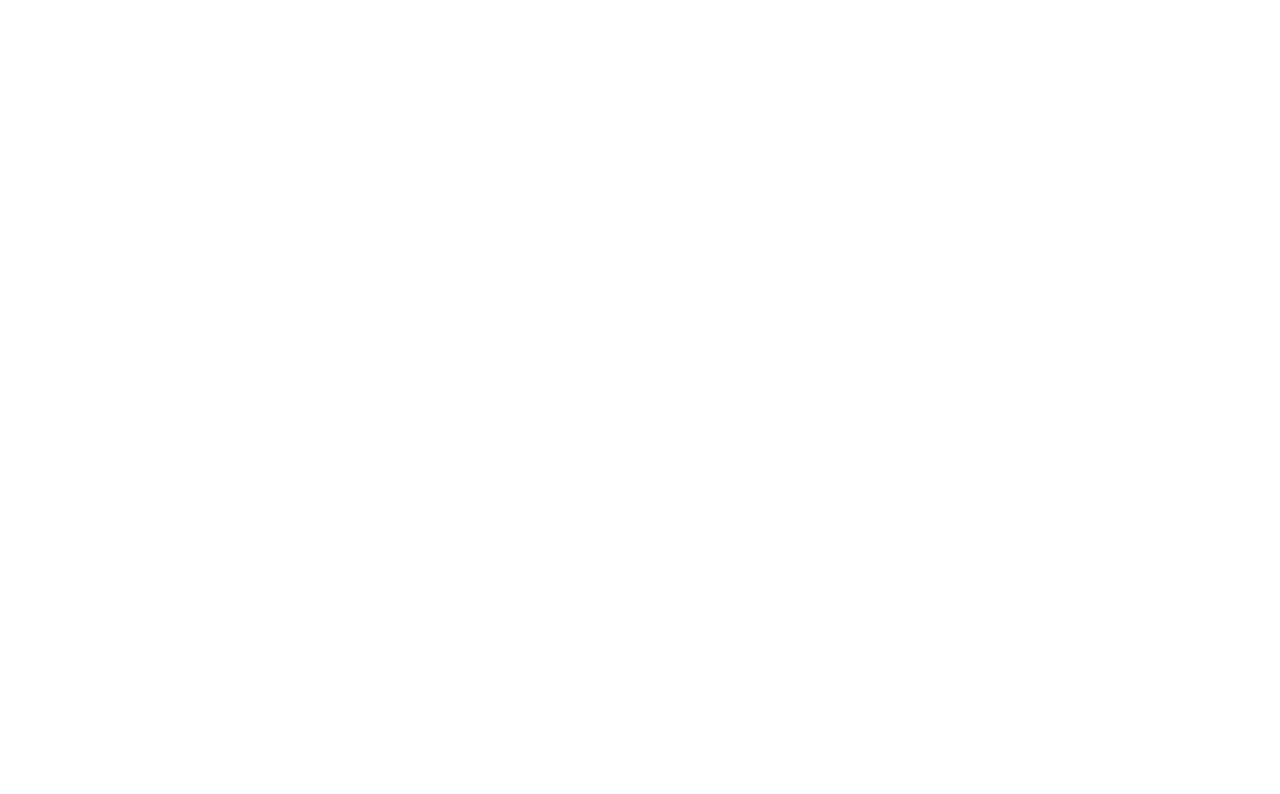
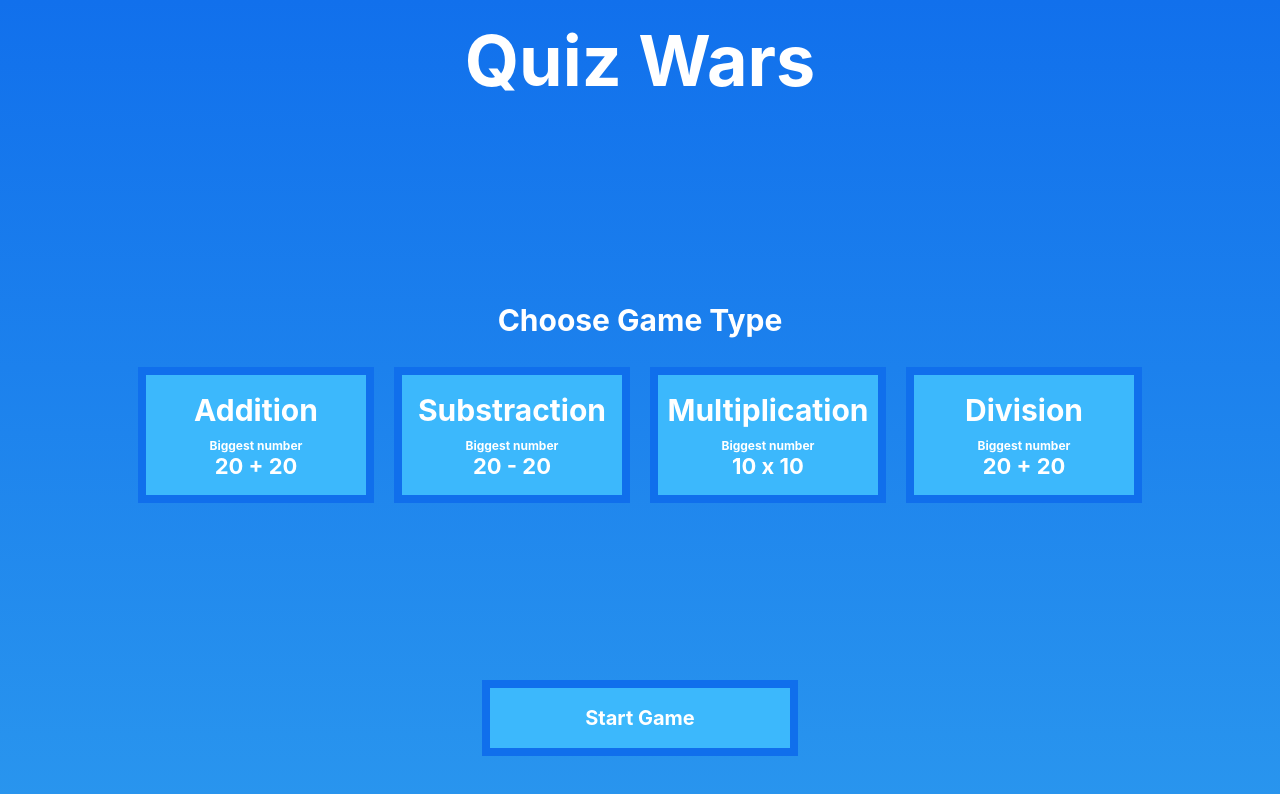
Before and after one commit to fluffyshark/quiz_wars_client, a React (Create React App) app: page /gameselect in a window 1280 px wide. Before the commit this address had no page. Shown: the top 794 px of the page. Built offline with nearby package versions, Linux system fonts and the light colour scheme.

Commit message:
Design - Implemented GameSelect

```diff
--- a/src/App.tsx
+++ b/src/App.tsx
@@ -6,12 +6,14 @@
 import QuizView from './pages/quizView/QuizView';
 import MathView from './pages/mathView/MathView';
 import StartView from './pages/startView/StartView';
+import GameSelect from './pages/gameSelect/GameSelect';
 
 function App() {
   return (
     <BrowserRouter>
       <Routes>
         <Route path="/" element={<StartView />}></Route>
+        <Route path="/gameselect" element={<GameSelect />}></Route>
         <Route path="/overview" element={<Overview />}></Route>
         <Route path="/regionselect" element={<RegionSelectView />}></Route>
         <Route path="/quizview" element={<QuizView />}></Route>
--- /dev/null
+++ b/src/pages/gameSelect/GameSelect.tsx
@@ -0,0 +1,30 @@
+import * as React from 'react';
+
+export interface IAppProps {
+}
+
+export default function GameSelect (props: IAppProps) {
+  return (
+    <div className='gameSelect'>
+
+        <div className="gameSelect_title">
+            <p>Quiz Wars</p>
+        </div>
+
+        <div className="gameSelect_select">
+            <div className="gameSelect_select_title"><p>Choose Game Type</p></div>
+            <div className="gameSelect_select_buttonSection">
+                <div id="choose_addition" className="gameSelect_select_buttonSection_button"><p>Addition</p><p>Biggest number</p><p>20 + 20</p></div>
+                <div id="choose_substraction" className="gameSelect_select_buttonSection_button"><p>Substraction</p><p>Biggest number</p><p>20 - 20</p></div>
+                <div id="choose_multiplication" className="gameSelect_select_buttonSection_button"><p>Multiplication</p><p>Biggest number</p><p>10 x 10</p></div>
+                <div id="choose_division" className="gameSelect_select_buttonSection_button"><p>Division</p><p>Biggest number</p><p>20 + 20</p></div>
+            </div>
+        </div>
+
+        <div className="gameSelect_start">
+            <div className="gameSelect_start_button"><p>Start Game</p></div>
+        </div>
+
+    </div>
+  );
+}
--- /dev/null
+++ b/src/pages/gameSelect/styles/_gameSelect.scss
@@ -0,0 +1,78 @@
+.gameSelect {
+    width: 100%;
+    height: 100vh;
+    background: rgb(41,149,238);
+    background: linear-gradient(0deg, rgba(41,149,238,1) 0%, rgba(17,112,236,1) 100%);
+
+    &_title {
+        width: 100%;
+        height: 15%;
+        display: flex; justify-content: center; align-items: center;
+
+        p{color: white; font-size: 70px; font-weight: bold; margin: 0;}
+    }
+
+
+
+
+
+    &_select {
+        width: 100%;
+        height: 70%;
+        display: flex; justify-content: center; align-items: center; flex-direction: column;
+
+        &_title {
+            width: 100%;
+            height: 50px;
+            margin-bottom: 20px;
+            display: flex; justify-content: center; align-items: center;
+
+
+            p {font-size: 30px; font-weight: bold; color: white;}
+        }
+
+        &_buttonSection {
+            width: 100%;
+            height: 140px;
+            display: flex; justify-content: center; align-items: center;
+
+            &_button {
+                width: 220px;
+                height: calc(100% - 20px);
+                background-color: #3cb8fc;
+                border: 8px solid #106fec;
+                margin: 10px;
+                cursor: pointer;
+                display: flex; justify-content: center; align-items: center; flex-direction: column;
+
+                p {color: white; font-weight: bold; margin: 0;}
+                p:nth-child(1) {font-size: 30px;}
+                p:nth-child(2) {font-size: 12px; margin-top: 10px;}
+                p:nth-child(3) {font-size: 22px;}
+            }
+
+
+        }
+    }
+
+
+
+
+    &_start {
+        width: 100%;
+        height: 15%;
+        display: flex; justify-content: center; align-items: flex-start;
+
+        &_button {
+            width: 300px;
+            height: 60px;
+            background-color: #3cb8fc;
+            display: flex; justify-content: center; align-items: center;
+            border: 8px solid #106fec;
+            cursor: pointer;
+
+            p {font-size: 20px; font-weight: bold; color: white;}
+        }
+    }
+
+}
--- a/src/styles/styles.css
+++ b/src/styles/styles.css
@@ -479,4 +479,101 @@
 
 #hostButton {
   border-bottom: 8px solid #106fec;
+}
+
+.gameSelect {
+  width: 100%;
+  height: 100vh;
+  background: rgb(41, 149, 238);
+  background: linear-gradient(0deg, rgb(41, 149, 238) 0%, rgb(17, 112, 236) 100%);
+}
+.gameSelect_title {
+  width: 100%;
+  height: 15%;
+  display: flex;
+  justify-content: center;
+  align-items: center;
+}
+.gameSelect_title p {
+  color: white;
+  font-size: 70px;
+  font-weight: bold;
+  margin: 0;
+}
+.gameSelect_select {
+  width: 100%;
+  height: 70%;
+  display: flex;
+  justify-content: center;
+  align-items: center;
+  flex-direction: column;
+}
+.gameSelect_select_title {
+  width: 100%;
+  height: 50px;
+  margin-bottom: 20px;
+  display: flex;
+  justify-content: center;
+  align-items: center;
+}
+.gameSelect_select_title p {
+  font-size: 30px;
+  font-weight: bold;
+  color: white;
+}
+.gameSelect_select_buttonSection {
+  width: 100%;
+  height: 140px;
+  display: flex;
+  justify-content: center;
+  align-items: center;
+}
+.gameSelect_select_buttonSection_button {
+  width: 220px;
+  height: calc(100% - 20px);
+  background-color: #3cb8fc;
+  border: 8px solid #106fec;
+  margin: 10px;
+  cursor: pointer;
+  display: flex;
+  justify-content: center;
+  align-items: center;
+  flex-direction: column;
+}
+.gameSelect_select_buttonSection_button p {
+  color: white;
+  font-weight: bold;
+  margin: 0;
+}
+.gameSelect_select_buttonSection_button p:nth-child(1) {
+  font-size: 30px;
+}
+.gameSelect_select_buttonSection_button p:nth-child(2) {
+  font-size: 12px;
+  margin-top: 10px;
+}
+.gameSelect_select_buttonSection_button p:nth-child(3) {
+  font-size: 22px;
+}
+.gameSelect_start {
+  width: 100%;
+  height: 15%;
+  display: flex;
+  justify-content: center;
+  align-items: flex-start;
+}
+.gameSelect_start_button {
+  width: 300px;
+  height: 60px;
+  background-color: #3cb8fc;
+  display: flex;
+  justify-content: center;
+  align-items: center;
+  border: 8px solid #106fec;
+  cursor: pointer;
+}
+.gameSelect_start_button p {
+  font-size: 20px;
+  font-weight: bold;
+  color: white;
 }/*# sourceMappingURL=styles.css.map */
--- a/src/styles/styles.scss
+++ b/src/styles/styles.scss
@@ -6,3 +6,4 @@
 @import "../pages/quizView/styles/quizView";
 @import "../pages/mathView/styles/mathView";
 @import "../pages/startView/styles/startView";
+@import "../pages/gameSelect/styles/gameSelect";
```
Also changed, not shown: 1 other file (tests, documents, lock files or other folders).
